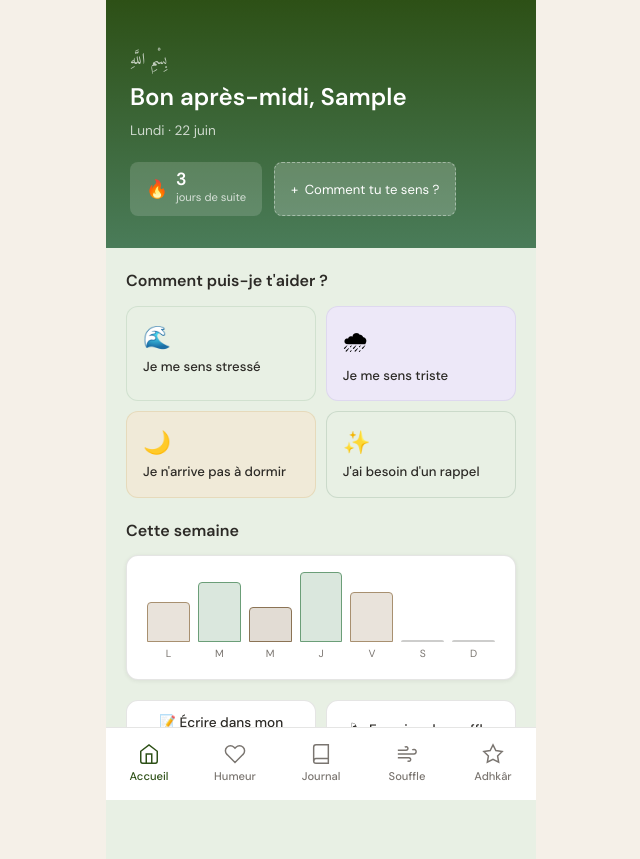
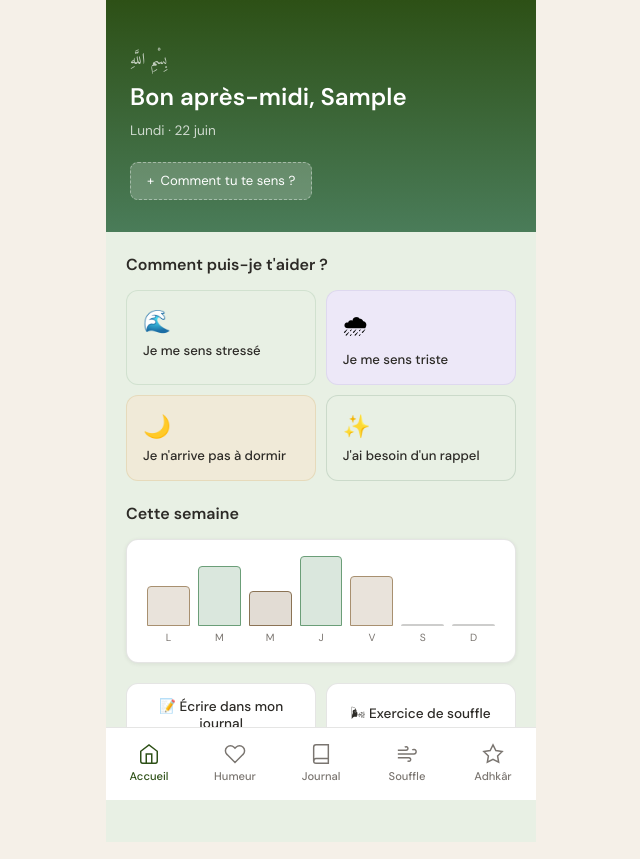
Before and after one commit to abderelmalki-jpg/NOOR, a React (Vite) app: page / in a window 1280 px wide. Shown: the whole page, without its empty margins (319-959 px from the left). Built offline with nearby package versions, Linux system fonts and the light colour scheme; no server answers; the database is empty; sample sign-in values are in the browser's storage.

Commit message:
Remove the fake streak counter from the home screen
It was hardcoded to 3 and never computed from real mood-log data, so it showed a meaningless number to every user. Removing it until real streak calculation is implemented.

```diff
--- a/src/pages/HomePage.jsx
+++ b/src/pages/HomePage.jsx
@@ -35,7 +35,6 @@ export default function HomePage() {
   const { user, userProfile } = useAuth();
   const navigate = useNavigate();
   const [todayMood, setTodayMood] = useState(null);
-  const [streak, setStreak] = useState(3); // TODO: calculate from Firestore streak doc
   const [dailyDua, setDailyDua] = useState(null);
   const [weekMoods, setWeekMoods] = useState([]);
   const [showEmergency, setShowEmergency] = useState(false);
@@ -90,15 +89,7 @@ export default function HomePage() {
           </div>
         )}
 
-        {/* Streak */}
         <div style={{ marginTop: '1.25rem', display: 'flex', gap: '0.75rem' }}>
-          <div style={{ background: 'rgba(255,255,255,0.15)', borderRadius: 'var(--radius-sm)', padding: '0.6rem 1rem', display: 'flex', alignItems: 'center', gap: '0.5rem' }}>
-            <span style={{ fontSize: '1.1rem' }}>🔥</span>
-            <div>
-              <p style={{ fontSize: '1.1rem', fontWeight: '700', lineHeight: 1 }}>{streak}</p>
-              <p style={{ fontSize: '0.7rem', opacity: 0.75 }}>jours de suite</p>
-            </div>
-          </div>
           {todayMood ? (
             <div style={{ background: 'rgba(255,255,255,0.15)', borderRadius: 'var(--radius-sm)', padding: '0.6rem 1rem', display: 'flex', alignItems: 'center', gap: '0.5rem' }}>
               <span style={{ fontSize: '1.1rem' }}>{MOOD_LABELS[todayMood.mood]?.emoji}</span>
```
